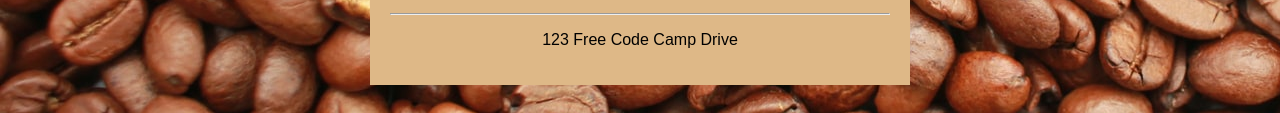
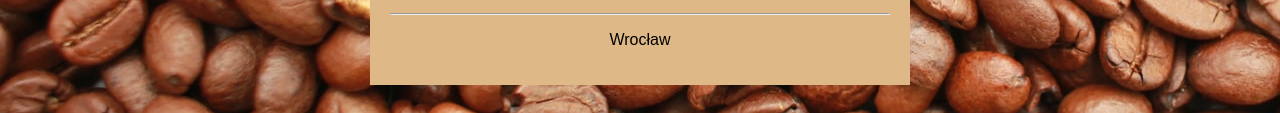
Before and after one commit to aski361/CafeMenu.io, a plain HTML site: page index.html in a window 1280 px wide. Shown: the part 958-1071 px from the top of the page. Drawn offline with Linux system fonts and the light colour scheme.

Commit message:
Update index.html

```diff
--- a/index.html
+++ b/index.html
@@ -51,7 +51,7 @@
     </main>
     <hr class="bottom-line">
     <footer>
-      <p class="address">123 Free Code Camp Drive</p>
+      <p class="address">Wrocław</p>
     </footer>
   </div>
 </body>
```
